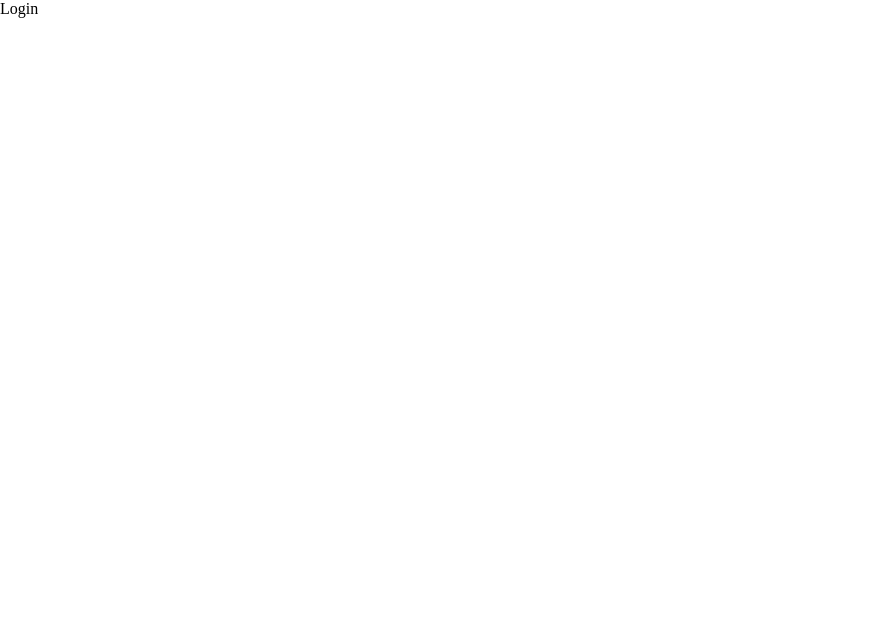
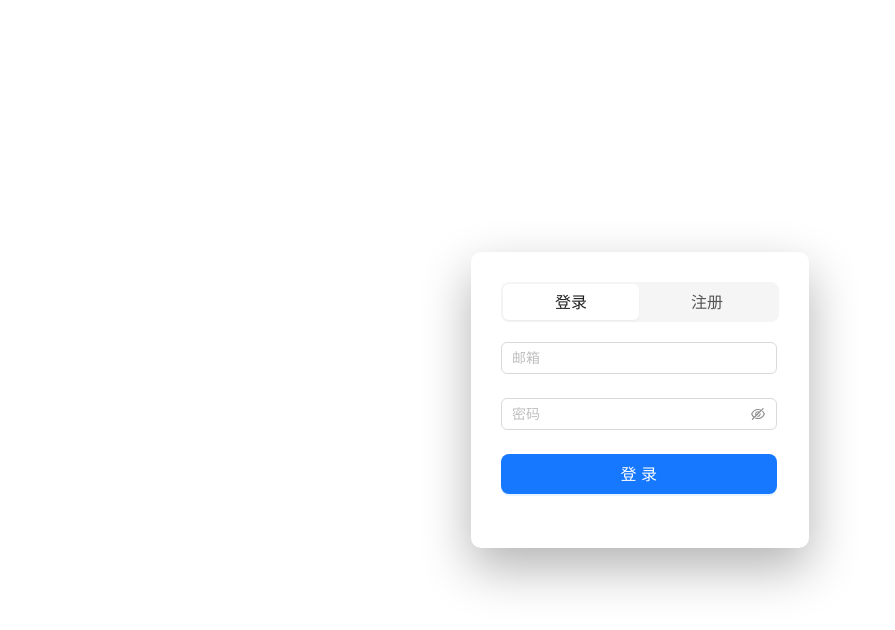
Before and after one commit to cnxianyi/react_storage, a React (Vite) app: page /login in a window 1280 px wide. Shown: the top 630 px of the page, without its empty margins (0-895 px from the left). Built offline with nearby package versions, Linux system fonts and the light colour scheme.

Commit message:
add: login basic

```diff
--- a/package.json
+++ b/package.json
@@ -10,10 +10,12 @@
     "preview": "vite preview"
   },
   "dependencies": {
+    "@ant-design/colors": "^7.0.2",
     "@ant-design/icons": "^5.3.7",
     "@reduxjs/toolkit": "^2.2.3",
     "antd": "^5.17.0",
     "axios": "^1.6.8",
+    "classnames": "^2.5.1",
     "echarts": "^5.5.0",
     "immer": "^10.1.1",
     "normalize.css": "^8.0.1",
--- a/src/index.scss
+++ b/src/index.scss
@@ -0,0 +1,5 @@
+body {
+  font-family: -apple-system, BlinkMacSystemFont, 'Segoe UI', Roboto, 'Helvetica Neue', Arial,
+  'Noto Sans', sans-serif, 'Apple Color Emoji', 'Segoe UI Emoji', 'Segoe UI Symbol',
+  'Noto Color Emoji';
+}
--- a/src/pages/login/index.jsx
+++ b/src/pages/login/index.jsx
@@ -1,5 +1,288 @@
-export default function Login(){
-  return (
-    <>Login</>
-  )
-}
+import React, { useState } from "react";
+import {
+	AutoComplete,
+	Button,
+	Cascader,
+	Checkbox,
+	Col,
+	Form,
+	Input,
+	InputNumber,
+	Row,
+	Select,
+	Segmented,
+	Tabs,
+  notification,
+} from "antd";
+import "./index.scss";
+import classNames from "classnames";
+import { useImmer } from "use-immer";
+
+const formItemLayout = {
+	labelCol: {
+		xs: {
+			span: 24,
+		},
+		sm: {
+			span: 8,
+		},
+	},
+	wrapperCol: {
+		xs: {
+			span: 24,
+		},
+		sm: {
+			span: 16,
+		},
+	},
+};
+const tailFormItemLayout = {
+	wrapperCol: {
+		xs: {
+			span: 24,
+			offset: 0,
+		},
+		sm: {
+			span: 16,
+			offset: 8,
+		},
+	},
+};
+const Login = () => {
+	const [form] = Form.useForm();
+	const onFinish = () => {
+    if(isLogin){
+      if(loginInfo.email && loginInfo.password){
+        openNotification("登录成功!" , 'success')
+        console.log(loginInfo);
+      }else{
+        openNotification("邮箱或密码错误!" , 'error')
+      }
+    }else{
+      console.log(registerInfo);
+      if(registerInfo.email && registerInfo.password && registerInfo.confirmPassword){
+        openNotification("注册成功!" , 'success')
+      }else{
+        openNotification("邮箱或密码错误!" , 'error')
+      }
+    }
+	};
+
+  function openNotification(msg , type){
+    if(type == 'success'){
+      notification.success({
+        message: msg,
+        duration: 1,
+      });
+    }else if(type == 'error'){
+      notification.error({
+        message: msg,
+        duration: 1,
+      });
+    }
+
+  };
+
+	const [isLogin, setIsLogin] = useState(true);
+
+	const [loginInfo, setLoginInfo] = useImmer({
+		email: "",
+		password: "",
+	});
+
+	const [registerInfo, setRegisterInfo] = useImmer({
+		email: "",
+		password: "",
+		confirmPassword: "",
+		nickname: "",
+		code: "",
+	});
+
+	return (
+
+		<div className="login-container">
+			<Form
+				className="login"
+				{...formItemLayout}
+				form={form}
+				name="login"
+				style={{
+					maxWidth: 338,
+				}}
+				scrollToFirstError
+			>
+				<Segmented
+					className="form"
+					type="card"
+					style={{
+						marginBottom: 20,
+					}}
+					size="large"
+					onChange={(key) => {setIsLogin(!isLogin); console.log(key);}}
+					options={["登录", "注册"]}
+				/>
+				<div className={classNames("form-content", { hidden: !isLogin })}>
+					<Form.Item
+						name="login_email"
+						label=""
+						rules={[
+							{
+								type: "email",
+								message: "请输入正确的邮箱!",
+							},
+							{
+								required: true,
+								message: "请输入邮箱!",
+							},
+						]}
+					>
+						<AutoComplete placeholder="邮箱">
+              <Input onChange={(value) => { setLoginInfo({...loginInfo , email: value.target.value}) }} />
+						</AutoComplete>
+					</Form.Item>
+
+					<Form.Item
+						name="login_password"
+						label=""
+						rules={[
+							{
+								required: true,
+								message: "请输入密码!",
+							},
+							({ getFieldValue }) => ({
+								validator(_, value) {
+									if (!value || (value.length >= 8 && value.length <= 20)) {
+										return Promise.resolve();
+									}
+									return Promise.reject(
+										new Error("密码长度必须在8到20位之间")
+									);
+								},
+							}),
+						]}
+					>
+						<AutoComplete placeholder="密码">
+							<Input.Password onChange={(value) => { setLoginInfo({...loginInfo , password: value.target.value}) }} />
+						</AutoComplete>
+					</Form.Item>
+
+					<Form.Item {...tailFormItemLayout}>
+						<Button onClick={()=>{onFinish()}} type="primary" htmlType="submit" size="large">
+							登录
+						</Button>
+					</Form.Item>
+				</div>
+
+				<div className={classNames("form-content ", { hidden: isLogin })}>
+					<Form.Item
+						name="register_email"
+						label=""
+						style={{
+							width: "100%",
+						}}
+						rules={[
+							{
+								type: "email",
+								message: "请输入正确的邮箱!",
+							},
+							{
+								required: true,
+								message: "请输入邮箱!",
+							},
+						]}
+					>
+						<AutoComplete placeholder="邮箱">
+							<Input onChange={(value) => { setRegisterInfo({...registerInfo , email: value.target.value}) }} />
+						</AutoComplete>
+					</Form.Item>
+
+					<Form.Item
+						name="register_password"
+						label=""
+						rules={[
+							{
+								required: true,
+								message: "请输入密码!",
+							},
+							({ getFieldValue }) => ({
+								validator(_, value) {
+									if (!value || (value.length >= 8 && value.length <= 20)) {
+										return Promise.resolve();
+									}
+									return Promise.reject(
+										new Error("密码长度必须在8到20位之间！")
+									);
+								},
+							}),
+						]}
+					>
+						<AutoComplete placeholder="密码">
+							<Input.Password onChange={(value) => { setRegisterInfo({...registerInfo , password: value.target.value}) }} />
+						</AutoComplete>
+					</Form.Item>
+
+					<Form.Item
+						name="register_confirm"
+						label=""
+						dependencies={["password"]}
+						rules={[
+							{
+								required: true,
+								message: "请再次输入密码!",
+							},
+							({ getFieldValue }) => ({
+								validator(_, value) {
+									if (!value || getFieldValue("register_password") === value) {
+										return Promise.resolve();
+									}
+									return Promise.reject(new Error("密码不一致!"));
+								},
+							}),
+						]}
+					>
+						<AutoComplete placeholder="确认密码">
+							<Input.Password onChange={(value) => { setRegisterInfo({...registerInfo , confirmPassword: value.target.value}) }} />
+						</AutoComplete>
+					</Form.Item>
+
+					<Form.Item
+						name="register_nickname"
+						label=""
+						rules={[
+							{
+								required: false,
+								message: "",
+								whitespace: true,
+							},
+						]}
+					>
+						<AutoComplete placeholder="你想让我们怎么称呼您">
+							<Input onChange={(value) => { setRegisterInfo({...registerInfo , nickname: value.target.value}) }} />
+						</AutoComplete>
+					</Form.Item>
+
+					<Form.Item
+						name="register_InvitationCode"
+						label=""
+						rules={[
+							{
+								required: false,
+								message: "如果你有的话",
+							},
+						]}
+					>
+						<AutoComplete placeholder="邀请码，如果你有的话">
+							<Input onChange={(value) => { setRegisterInfo({...registerInfo , code: value.target.value}) }} />
+						</AutoComplete>
+					</Form.Item>
+					<Form.Item {...tailFormItemLayout}>
+						<Button onClick={()=>{onFinish()}} type="primary" htmlType="submit" size="large">
+							注册
+						</Button>
+					</Form.Item>
+				</div>
+			</Form>
+		</div>
+	);
+};
+export default Login;
--- /dev/null
+++ b/src/pages/login/index.scss
@@ -0,0 +1,70 @@
+.login-container {
+    min-height: 100vh;
+    display: flex;
+    justify-content: center; // 在水平方向上居中
+    align-items: center; // 在垂直方向上居中
+    transition: all .25s;
+    width: 100%;
+    height: 100%;
+    // background: url("");
+
+    // background-size: 100% 100%;
+    // 头像
+    .login {
+        position: relative;
+        border-top-right-radius: 10px;
+        border-top-left-radius: 10px;
+        border-bottom-left-radius: 10px;
+        border-bottom-right-radius: 10px;
+        box-shadow: rgba(0, 0, 0, 0.3) 0px 20px 50px 0px;
+        width: 100%;
+        max-width: 520px;
+        padding: 30px;
+        transition: all .25s;
+
+        .form{
+          display: flex;
+          justify-content: space-between;
+        }
+
+        @media (max-width: 576px) {
+          padding-top: 20px; // 在小屏幕上稍微减少顶部内边距
+        }
+    }
+
+}
+
+.ant-segmented-item-label {
+  width: 136px;
+}
+
+.ant-input {
+  width: 276px;
+}
+
+.ant-input-outlined {
+  width: 276px;
+}
+
+.ant-select-single .ant-select-selector .ant-select-selection-search-input {
+  width: 276px;
+}
+
+.ant-btn-lg {
+  width: 276px;
+  position: relative;
+  margin-left: -93px;
+  @media (max-width: 576px) {
+    margin-left: 0; // 在小屏幕上稍微减少顶部内边距
+  }
+  transition: 0;
+}
+
+.form-content { /* 设置一个足够大的值 */
+  display: block;
+}
+
+.form-content.hidden {
+  display: none;
+  pointer-events: none; /* 隐藏时禁用交互 */
+}
--- a/src/pages/register/index.jsx
+++ /dev/null
@@ -1,10 +0,0 @@
-import React from 'react';
-import { Button, Space, DatePicker, version } from 'antd';
-
-const Register = () => (
-  <>
-    Register
-  </>
-);
-
-export default Register;
--- a/src/router/index.jsx
+++ b/src/router/index.jsx
@@ -1,7 +1,6 @@
 import AuthRoute from "@/components/AuthRoute";
 import { createBrowserRouter } from "react-router-dom";
 
-import Register from "@/pages/register";
 import Login from "@/pages/login";
 import Home from "@/pages/home";
 
@@ -11,10 +10,6 @@ const router = createBrowserRouter([
 		element: <Home></Home>,
 	},
 	{
-		path: "/register",
-		element: <Register></Register>,
-	},
-	{
 		path: "/login",
 		element: <Login></Login>,
 	},
```
Also changed, not shown: 1 other file (tests, documents, lock files or other folders).
